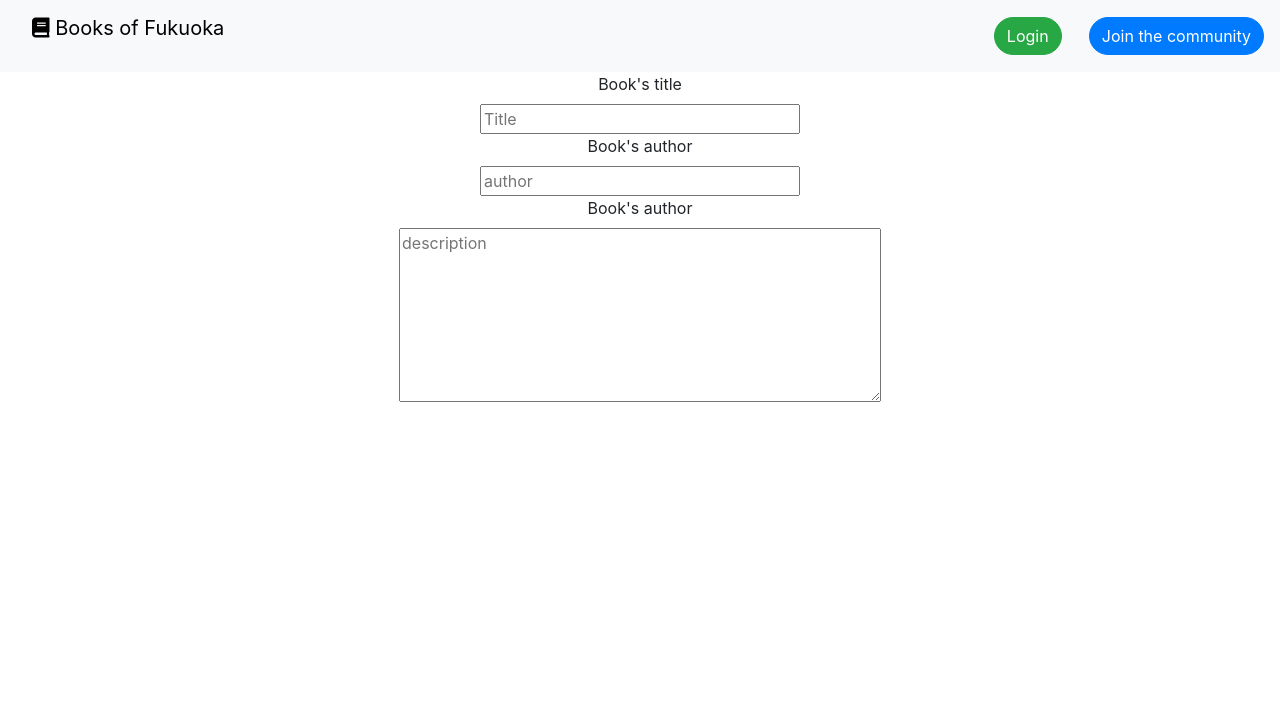
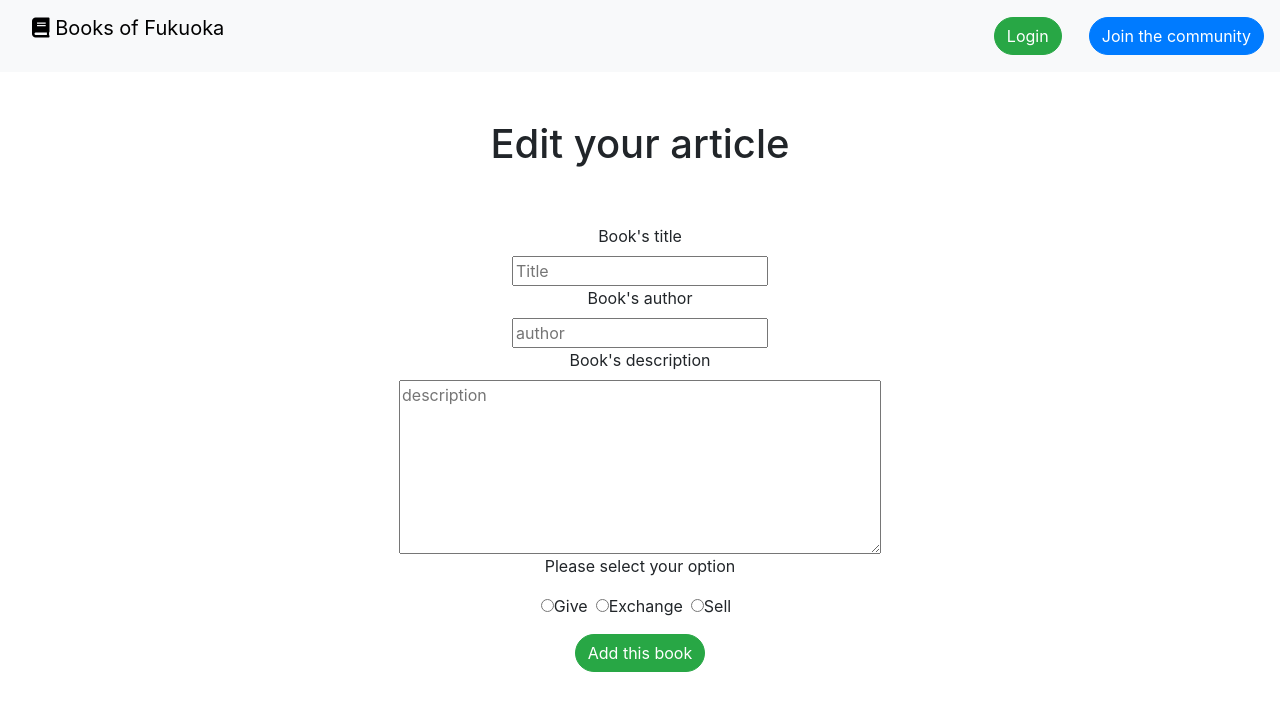
Before and after one commit to adriben/fukubook, a Vue app in the folder client/: page /addBook in a window 1280 px wide. Shown: the top 710 px of the page. Built offline with nearby package versions, Linux system fonts and the light colour scheme.

Commit message:
ajout de la fonction pour ajouter un livre dans la db

```diff
--- a/client/src/store/index.js
+++ b/client/src/store/index.js
@@ -67,6 +67,13 @@ export default createStore({
           // user = JSON.parse(localStorage.getItem('user'))
         });
     },
+     createBook: async ({ commit }, bookInfos) => {
+       commit;
+       instance.post("http://localhost:5000/api/books", bookInfos)
+       .then((response) => {
+         console.log(response);
+       })
+     }
   },
 
   modules: {},
--- a/client/src/views/AddBook.vue
+++ b/client/src/views/AddBook.vue
@@ -2,6 +2,7 @@
   <div>
     <TheHeader />
     <div>
+      <h1 class="text-center p-5">Edit your article</h1>
       <form action="" class="form">
         <label for="title">Book's title</label>
         <input
@@ -21,7 +22,7 @@
           id="author"
           required
         />
-          <label for="author">Book's author</label>
+        <label for="author">Book's description</label>
         <textarea
           rows="7"
           cols="45"
@@ -31,7 +32,17 @@
           id="description"
           required
         />
+        <div class="container text-center radio">
+          <p>Please select your option</p>
+          <input type="radio" id="give" name="option" value="Give" />
+          <label for="give" class="pr-2">Give</label>
+          <input type="radio" id="exchange" name="option" value="Exchange" />
+          <label for="Exchange" class="pr-2">Exchange</label>
+          <input type="radio" id="sell" name="option" value="Sell" />
+          <label for="sell" class="pr-2">Sell</label>
+        </div>
 
+        <button class="btn btn-success mt-2" @click="addBook">Add this book</button>
       </form>
     </div>
   </div>
@@ -45,24 +56,34 @@ export default {
   components: {
     TheHeader,
   },
-  data (){
+  data() {
     return {
-        title: '',
+      title: "",
       author: "",
-        description: ""
+      description: "",
+      option: "",
+      userId: this.$store.state.user.userId
+    };
+  },
+  methods: {
+    addBook: async function (event) {
+      event.preventDefault();
+      this.$store.dispatch("createBook", {
+        title: this.title,
+        author: this.author,
+        description: this.description,
+        option: this.option,
+        userId: this.userId
+      });
   }
   }
-}
+};
 </script>
 <style lang="scss">
-.form{
+.form {
   display: flex;
   flex-direction: column;
   justify-content: center;
   align-items: center;
-    input{
-        width: 20rem;
 }
-}
-
 </style>
```
Lines whose indentation alone changed are shown as unchanged.
